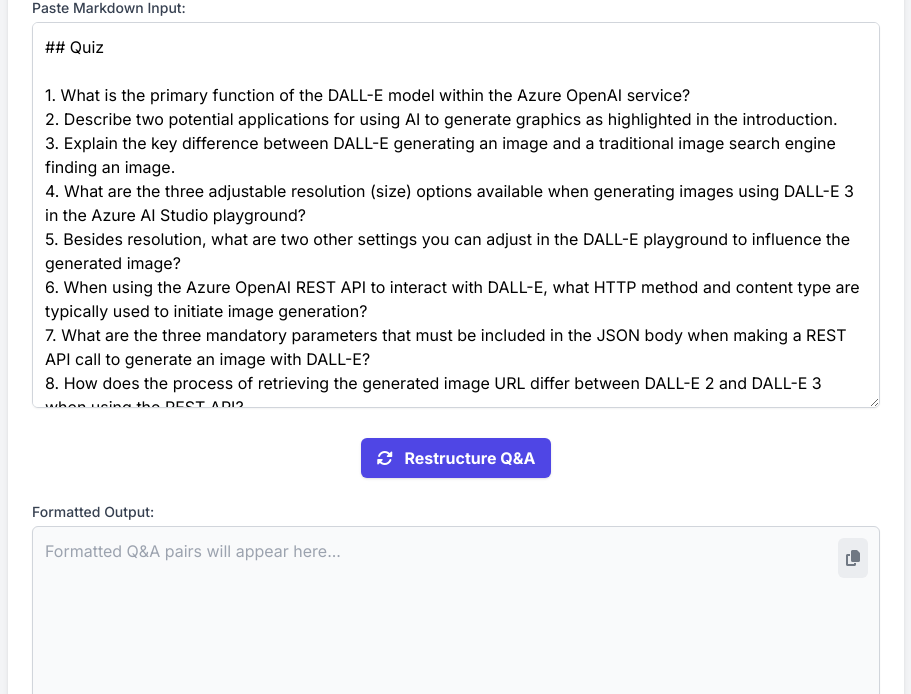
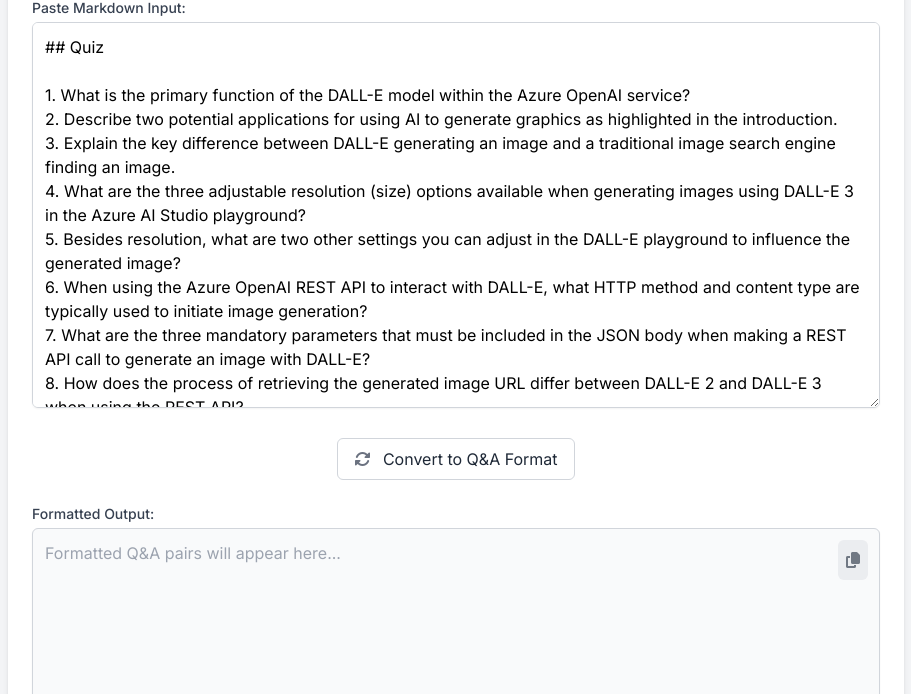
Before and after one commit to vksepm/Quiz-Q-A-Restructurer, a plain HTML site: page index.html in a window 1280 px wide. Shown: the part 106-800 px from the top of the page, without its empty margins (184-1095 px from the left). Drawn offline with nearby package versions, Linux system fonts and the light colour scheme.

Commit message:
refactor button styling and update label for Q&A conversion

```diff
--- a/index.html
+++ b/index.html
@@ -43,13 +43,11 @@
 
 1. Answer one.
 2. Answer two."></textarea>
-        </div>
-
-        <div class="text-center mb-6">
-            <button id="processButton" class="bg-indigo-600 hover:bg-indigo-700 text-white font-bold py-2 px-4 rounded-md shadow focus:outline-none focus:ring-2 focus:ring-offset-2 focus:ring-indigo-500 transition duration-150 ease-in-out">
-                <i class="fas fa-sync-alt mr-2"></i> Restructure Q&A
+        </div>        <div class="text-center mb-6">
+            <button id="processButton" class="bg-white hover:bg-gray-50 text-gray-800 border border-gray-300 py-2 px-4 rounded-md focus:outline-none focus:ring-1 focus:ring-gray-400 focus:border-gray-400 transition duration-150 ease-in-out">
+                <i class="fas fa-sync-alt mr-2 text-gray-500"></i> Convert to Q&A Format
             </button>
-        </div>        <div>
+        </div><div>
             <label for="output" class="block text-sm font-medium text-gray-700 mb-1">Formatted Output:</label>
             <div class="relative">
                 <textarea id="output" rows="15" class="w-full p-3 border border-gray-300 rounded-md bg-gray-50 shadow-sm" readonly placeholder="Formatted Q&A pairs will appear here..."></textarea>
```
